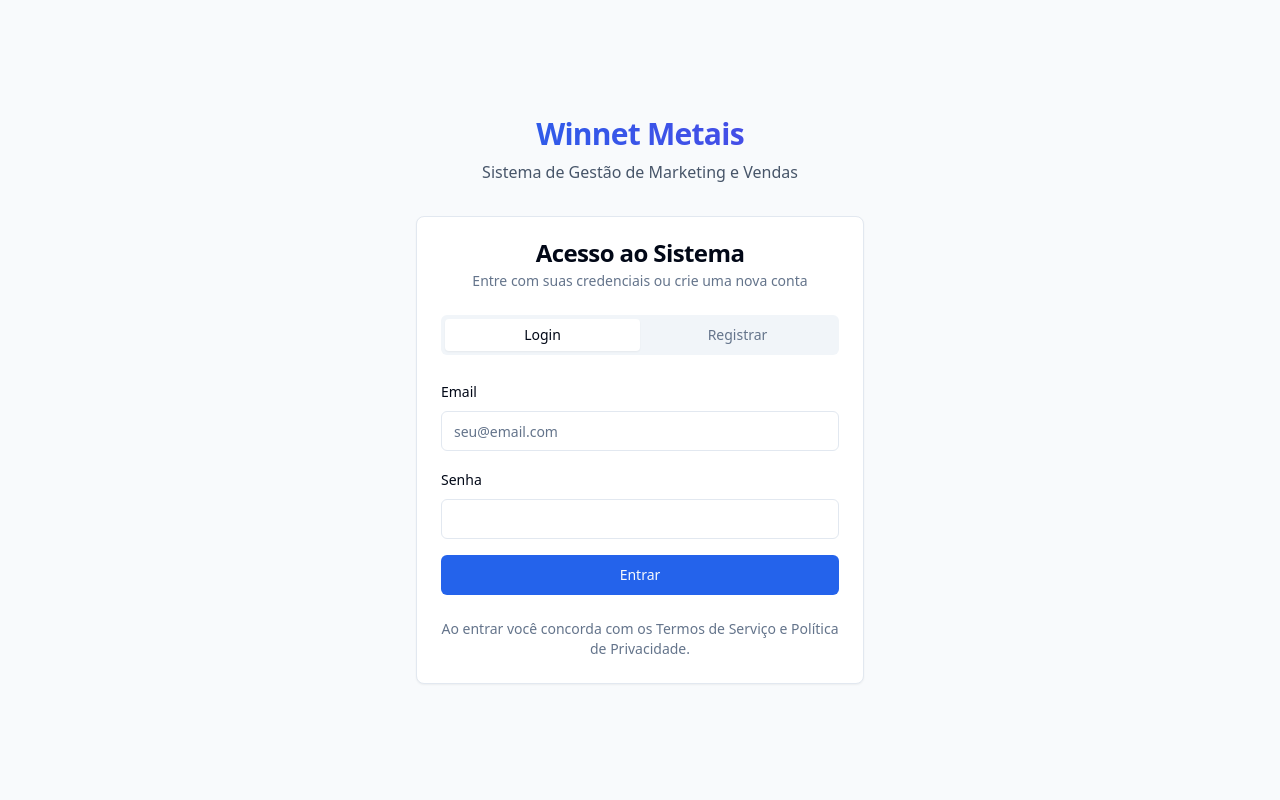
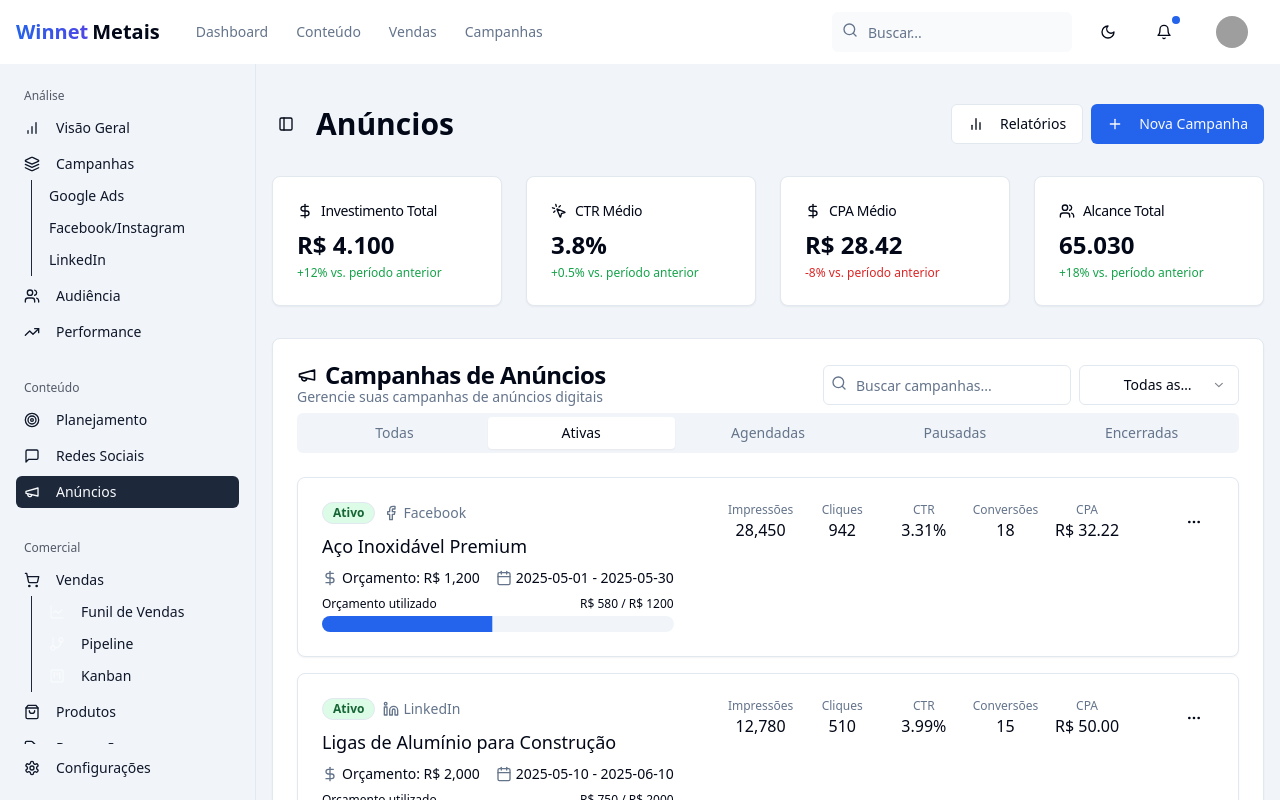
Before and after one commit to WinnetMetais/crmwinnet, a React (Vite) app: page /ads in a window 1280 px wide. Before the commit this address led to /auth. Shown: the top 800 px of the page. Built offline with nearby package versions, Linux system fonts and the light colour scheme; grey boxes are pictures that could not be loaded.

Commit message:
Remove authentication panel
Removes the login and registration panel from the /auth route, as requested. Authentication will be re-integrated later.

```diff
--- a/src/App.tsx
+++ b/src/App.tsx
@@ -1,4 +1,3 @@
-
 import { Toaster } from "@/components/ui/toaster";
 import { Toaster as Sonner } from "@/components/ui/sonner";
 import { TooltipProvider } from "@/components/ui/tooltip";
@@ -36,9 +35,9 @@ const queryClient = new QueryClient({
   },
 });
 
-// Protected route component
+// Temporarily modified ProtectedRoute to allow access without authentication
 const ProtectedRoute = ({ children }: { children: React.ReactNode }) => {
-  const { user, loading } = useAuth();
+  const { loading } = useAuth();
 
   if (loading) {
     return (
@@ -51,10 +50,7 @@ const ProtectedRoute = ({ children }: { children: React.ReactNode }) => {
     );
   }
 
-  if (!user) {
-    return <Navigate to="/auth" />;
-  }
-
+  // Temporarily allow access without authentication
   return <>{children}</>;
 };
 
--- a/src/hooks/useAuth.tsx
+++ b/src/hooks/useAuth.tsx
@@ -1,4 +1,3 @@
-
 import { createContext, useContext, useEffect, useState } from "react";
 import { supabase } from "@/integrations/supabase/client";
 import type { User, Session } from "@supabase/supabase-js";
@@ -19,26 +18,13 @@ const AuthContext = createContext<AuthContextType | undefined>(undefined);
 export function AuthProvider({ children }: { children: React.ReactNode }) {
   const [user, setUser] = useState<User | null>(null);
   const [session, setSession] = useState<Session | null>(null);
-  const [loading, setLoading] = useState(true);
+  const [loading, setLoading] = useState(false); // Changed to false to skip loading screen
   const navigate = useNavigate();
 
+  // Simplified useEffect to skip authentication checks temporarily
   useEffect(() => {
-    // Set up auth state listener FIRST
-    const { data: { subscription } } = supabase.auth.onAuthStateChange(
-      (_event, session) => {
-        setSession(session);
-        setUser(session?.user ?? null);
-      }
-    );
-
-    // THEN check for existing session
-    supabase.auth.getSession().then(({ data: { session } }) => {
-      setSession(session);
-      setUser(session?.user ?? null);
-      setLoading(false);
-    });
-
-    return () => subscription.unsubscribe();
+    // Authentication checks are temporarily disabled
+    setLoading(false);
   }, []);
 
   async function signIn(email: string, password: string) {
--- a/src/pages/Auth.tsx
+++ b/src/pages/Auth.tsx
@@ -1,40 +1,8 @@
 
-import React, { useState, useEffect } from "react";
-import { useNavigate } from "react-router-dom";
-import { Card, CardContent, CardDescription, CardFooter, CardHeader, CardTitle } from "@/components/ui/card";
-import { Button } from "@/components/ui/button";
-import { Input } from "@/components/ui/input";
-import { Label } from "@/components/ui/label";
-import { Tabs, TabsContent, TabsList, TabsTrigger } from "@/components/ui/tabs";
-import { useAuth } from "@/hooks/useAuth";
+import React from "react";
+import { Card, CardContent, CardHeader, CardTitle } from "@/components/ui/card";
 
 const Auth = () => {
-  const [email, setEmail] = useState("");
-  const [password, setPassword] = useState("");
-  const [loading, setLoading] = useState(false);
-  const { signIn, signUp, user } = useAuth();
-  const navigate = useNavigate();
-
-  useEffect(() => {
-    if (user) {
-      navigate("/");
-    }
-  }, [user, navigate]);
-
-  const handleSignIn = async (e: React.FormEvent) => {
-    e.preventDefault();
-    setLoading(true);
-    await signIn(email, password);
-    setLoading(false);
-  };
-
-  const handleSignUp = async (e: React.FormEvent) => {
-    e.preventDefault();
-    setLoading(true);
-    await signUp(email, password);
-    setLoading(false);
-  };
-
   return (
     <div className="flex min-h-screen items-center justify-center bg-slate-50 p-4">
       <div className="w-full max-w-md">
@@ -46,85 +14,12 @@ const Auth = () => {
         <Card>
           <CardHeader>
             <CardTitle className="text-center">Acesso ao Sistema</CardTitle>
-            <CardDescription className="text-center">
-              Entre com suas credenciais ou crie uma nova conta
-            </CardDescription>
           </CardHeader>
-          <CardContent>
-            <Tabs defaultValue="login">
-              <TabsList className="grid w-full grid-cols-2 mb-6">
-                <TabsTrigger value="login">Login</TabsTrigger>
-                <TabsTrigger value="register">Registrar</TabsTrigger>
-              </TabsList>
-
-              <TabsContent value="login">
-                <form onSubmit={handleSignIn}>
-                  <div className="space-y-4">
-                    <div className="space-y-2">
-                      <Label htmlFor="email">Email</Label>
-                      <Input
-                        id="email"
-                        type="email"
-                        placeholder="seu@email.com"
-                        value={email}
-                        onChange={e => setEmail(e.target.value)}
-                        required
-                      />
-                    </div>
-                    <div className="space-y-2">
-                      <Label htmlFor="password">Senha</Label>
-                      <Input
-                        id="password"
-                        type="password"
-                        value={password}
-                        onChange={e => setPassword(e.target.value)}
-                        required
-                      />
-                    </div>
-                    <Button type="submit" className="w-full" disabled={loading}>
-                      {loading ? "Entrando..." : "Entrar"}
-                    </Button>
-                  </div>
-                </form>
-              </TabsContent>
-
-              <TabsContent value="register">
-                <form onSubmit={handleSignUp}>
-                  <div className="space-y-4">
-                    <div className="space-y-2">
-                      <Label htmlFor="new-email">Email</Label>
-                      <Input
-                        id="new-email"
-                        type="email"
-                        placeholder="seu@email.com"
-                        value={email}
-                        onChange={e => setEmail(e.target.value)}
-                        required
-                      />
-                    </div>
-                    <div className="space-y-2">
-                      <Label htmlFor="new-password">Senha</Label>
-                      <Input
-                        id="new-password"
-                        type="password"
-                        value={password}
-                        onChange={e => setPassword(e.target.value)}
-                        required
-                      />
-                    </div>
-                    <Button type="submit" className="w-full" disabled={loading}>
-                      {loading ? "Criando conta..." : "Criar Conta"}
-                    </Button>
-                  </div>
-                </form>
-              </TabsContent>
-            </Tabs>
+          <CardContent className="text-center py-8">
+            <p className="text-slate-600">
+              O painel de login foi removido temporariamente e será implementado posteriormente.
+            </p>
           </CardContent>
-          <CardFooter className="flex flex-col space-y-4">
-            <div className="text-sm text-center text-muted-foreground">
-              Ao entrar você concorda com os Termos de Serviço e Política de Privacidade.
-            </div>
-          </CardFooter>
         </Card>
       </div>
     </div>
```
